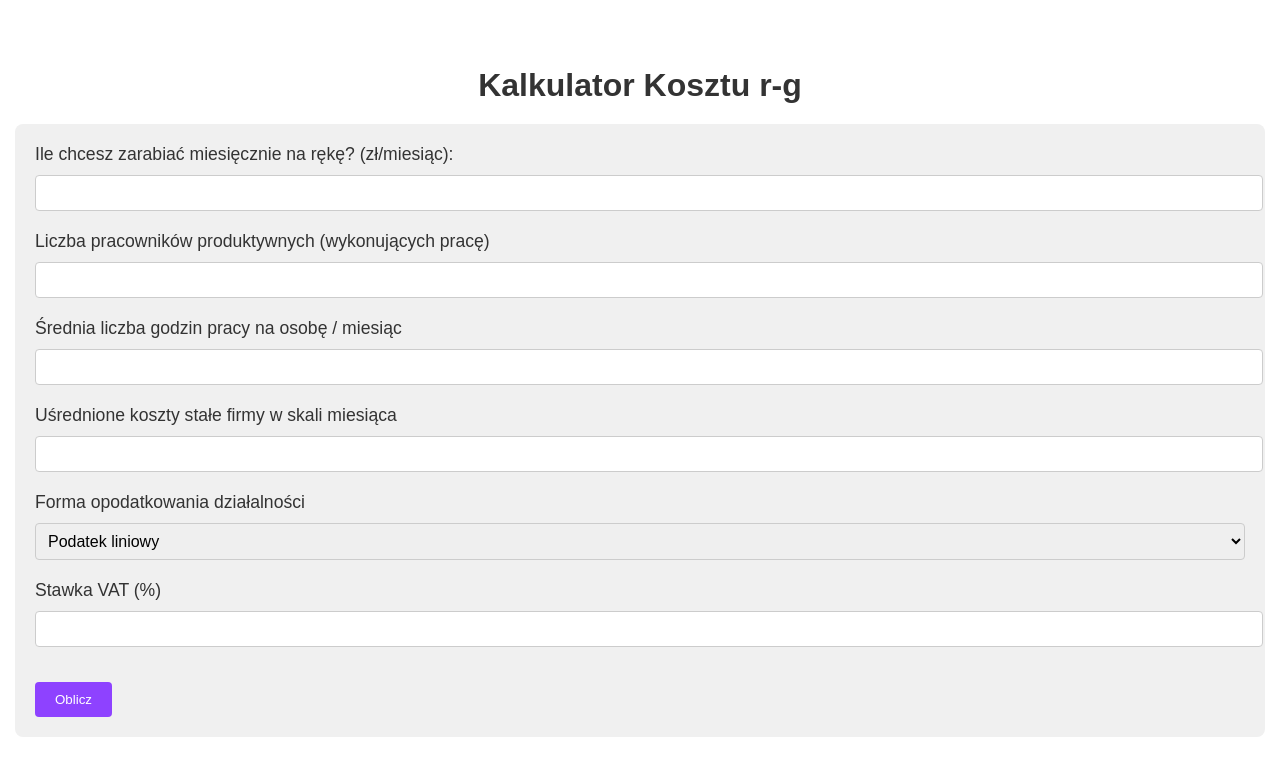
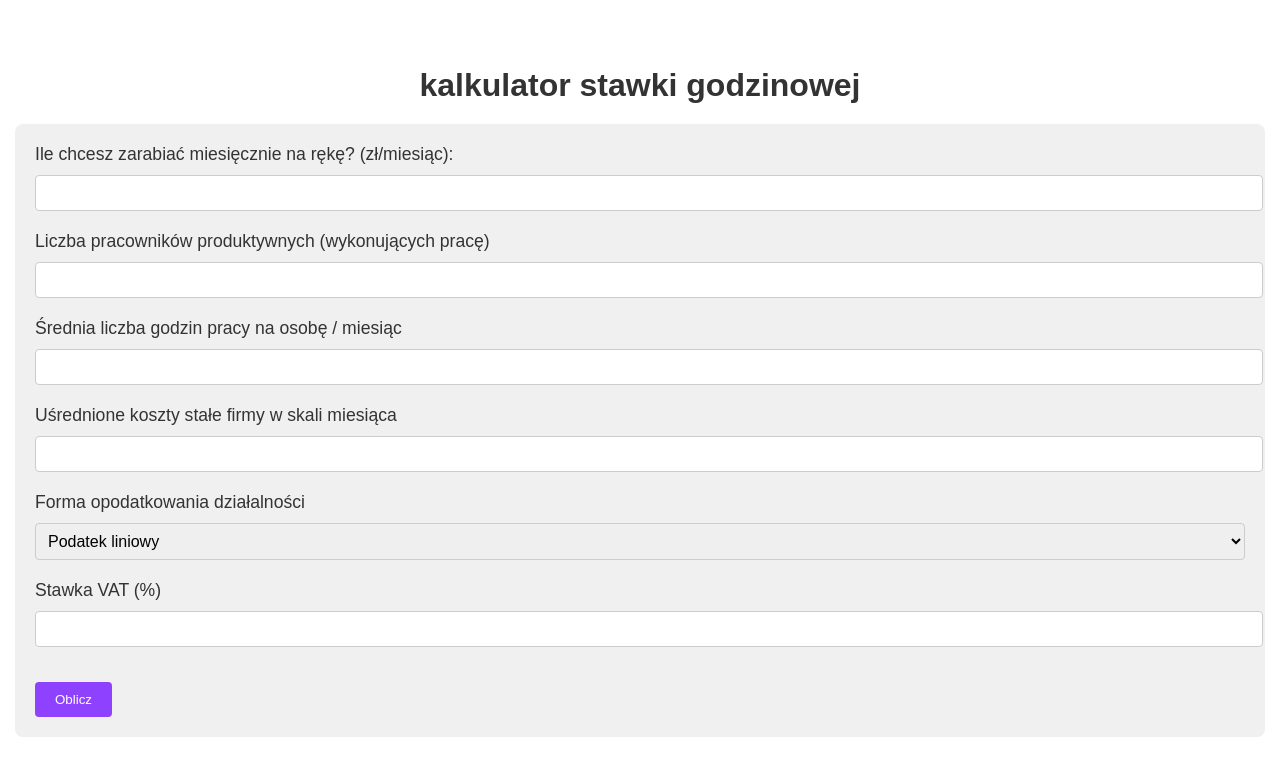
Before and after one commit to naprawimyfirme/ile-musisz-zarabiac, a plain HTML site: page index.html in a window 1280 px wide. Drawn offline with nearby package versions, Linux system fonts and the light colour scheme.

Commit message:
Update index.html

```diff
--- a/index.html
+++ b/index.html
@@ -2,7 +2,7 @@
 <html lang="pl">
 <head>
   <meta charset="UTF-8">
-  <title>Kalkulator Kosztu r‑g</title>
+  <title>Kalkulator zysku netto</title>
   <script src="https://cdn.jsdelivr.net/npm/chart.js"></script>
   <style>
     /* Ogólne style strony */
@@ -115,7 +115,7 @@
   <section class="t68">
     <div class="container t279">
       <div class="t69">
-        <h2 class="t73">Kalkulator Kosztu r‑g</h2>
+        <h2 class="t73">kalkulator stawki godzinowej</h2>
         <div class="calculator-form">
           <form id="calculatorForm">
             <!-- Nowe pole: Dochód netto, który chcesz osiągać -->
```
